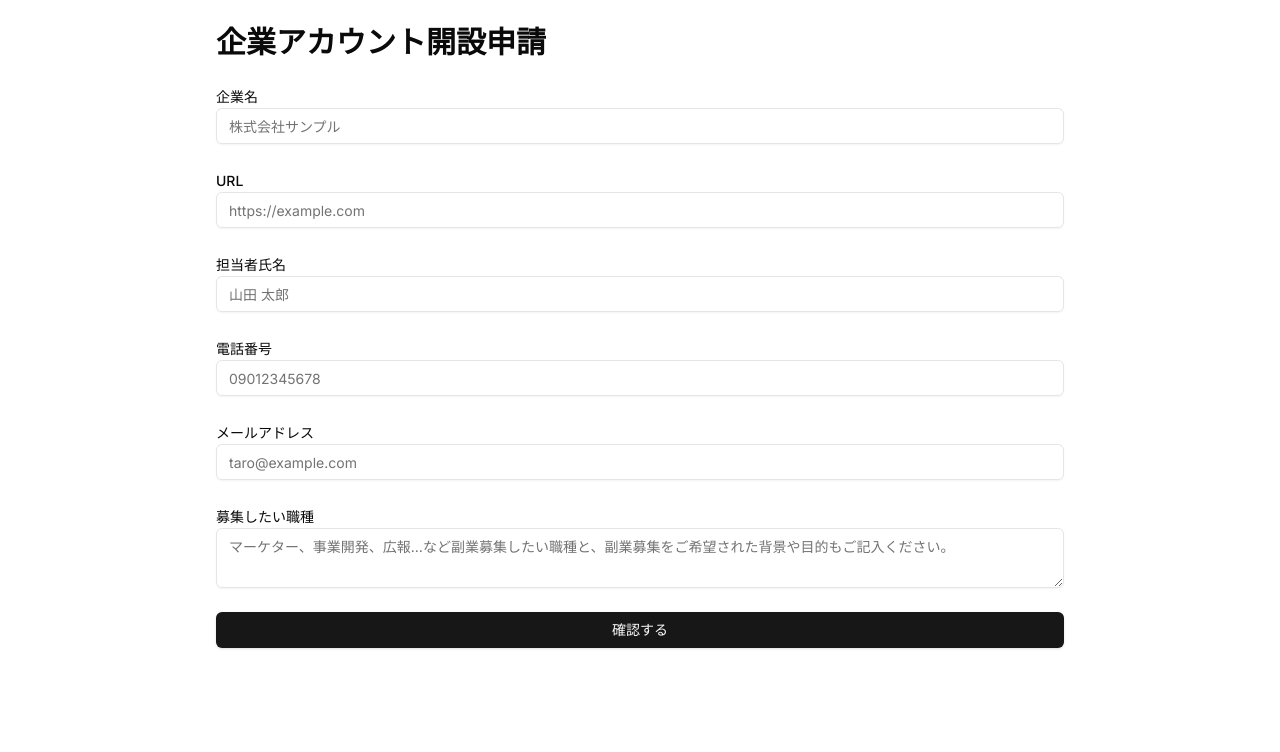
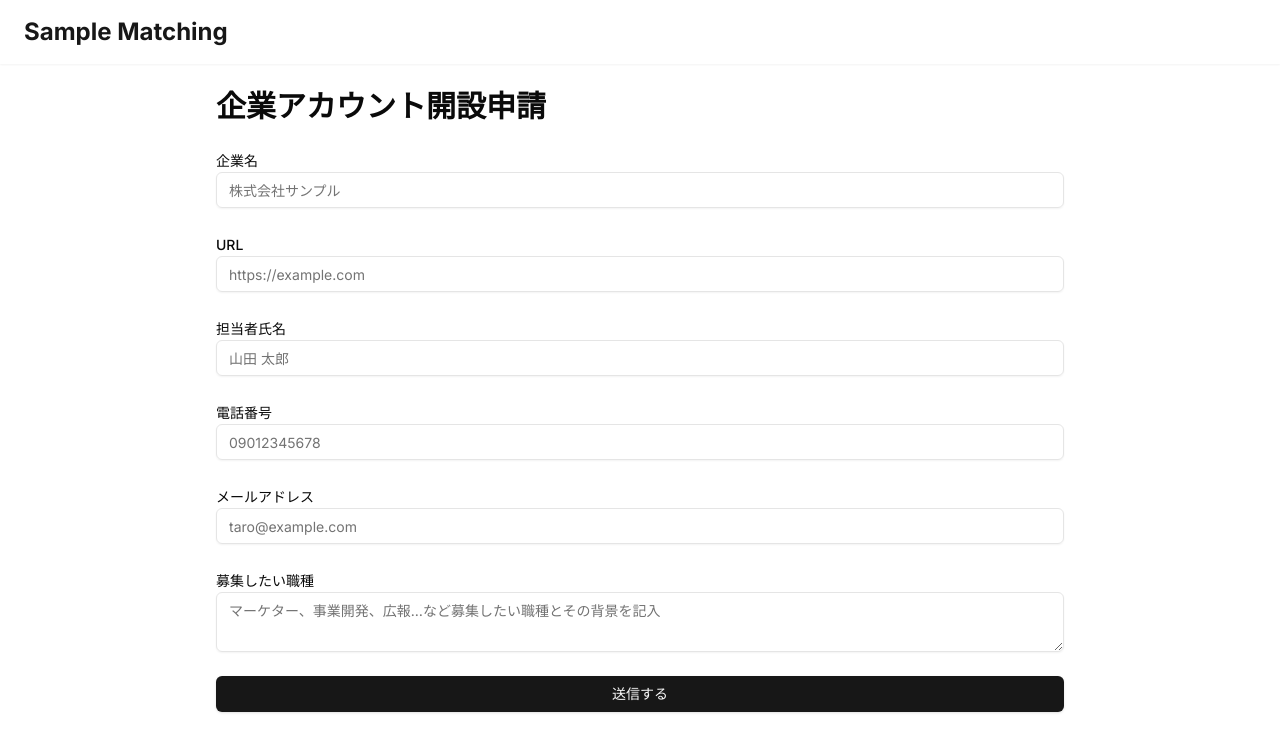
Before and after one commit to Kyohei-takiyama/sample-matching-app, a Next.js app in the folder frontend/: page /contact in a window 1280 px wide. Shown: the top 752 px of the page. Built offline with nearby package versions, Linux system fonts and the light colour scheme.

Commit message:
ContactページにZodを使用したフォームバリデーションを追加し、エラーメッセージを表示。Headerコンポーネントを更新して、ホームページと他のページで異なるナビゲーションを実装。

```diff
--- a/frontend/src/app/contact/page.tsx
+++ b/frontend/src/app/contact/page.tsx
@@ -1,15 +1,35 @@
 "use client";
 
-import type React from "react";
-import { useState } from "react";
+import React, { useState } from "react";
+import { z } from "zod";
 import { Button } from "@/components/ui/button";
 import { Input } from "@/components/ui/input";
 import { Textarea } from "@/components/ui/textarea";
-import { RadioGroup, RadioGroupItem } from "@/components/ui/radio-group";
 import { Label } from "@/components/ui/label";
 
+import Header from "@/components/Header";
+
+// Zod でフォームのスキーマを定義
+const contactSchema = z.object({
+  companyName: z.string().min(1, { message: "企業名は必須です" }),
+  companyUrl: z.string().url({ message: "正しいURLを入力してください" }),
+  contactName: z.string().min(1, { message: "担当者氏名は必須です" }),
+  contactPhone: z.string().min(1, { message: "電話番号は必須です" }),
+  contactEmail: z
+    .string()
+    .email({ message: "正しいメールアドレスを入力してください" }),
+  recruitmentReason: z
+    .string()
+    .min(1, { message: "募集したい職種を入力してください" }),
+  recognizedFrom: z.string().optional(),
+  recognizedFromOther: z.string().optional(),
+});
+
+// 型を生成
+type ContactFormData = z.infer<typeof contactSchema>;
+
 export default function Contact() {
-  const [formData, setFormData] = useState({
+  const [formData, setFormData] = useState<ContactFormData>({
     companyName: "",
     companyUrl: "",
     contactName: "",
@@ -19,6 +39,11 @@ export default function Contact() {
     recognizedFrom: "",
     recognizedFromOther: "",
   });
+
+  // バリデーションエラーを保持する state（キーはフォームフィールド名）
+  const [errors, setErrors] = useState<
+    Partial<Record<keyof ContactFormData, string>>
+  >({});
 
   const handleInputChange = (
     e: React.ChangeEvent<HTMLInputElement | HTMLTextAreaElement>
@@ -30,20 +55,33 @@ export default function Contact() {
     }));
   };
 
-  const handleRadioChange = (value: string) => {
-    setFormData((prevState) => ({
-      ...prevState,
-      recognizedFrom: value,
-    }));
-  };
-
   const handleSubmit = (e: React.FormEvent) => {
     e.preventDefault();
-    console.log("Form submitted:", formData);
-    // Here you would typically send the data to your server
+    // Zod で検証
+    const result = contactSchema.safeParse(formData);
+    if (!result.success) {
+      // エラー内容を state にセットする
+      const fieldErrors: Partial<Record<keyof ContactFormData, string>> = {};
+      result.error.errors.forEach((err) => {
+        if (err.path.length > 0) {
+          const field = err.path[0] as keyof ContactFormData;
+          fieldErrors[field] = err.message;
+        }
+      });
+      setErrors(fieldErrors);
+      console.log("Validation errors:", result.error.errors);
+    } else {
+      // バリデーション成功時はエラー state をクリア
+      setErrors({});
+      console.log("Validated form data:", result.data);
+      alert("送信しました");
+      // ここでサーバーへの送信などの処理を実行する
+    }
   };
 
   return (
+    <>
+      <Header />
       <div className="max-w-4xl mx-auto p-6">
         <h1 className="text-3xl font-bold mb-6">企業アカウント開設申請</h1>
         <form onSubmit={handleSubmit} className="space-y-6">
@@ -56,6 +94,9 @@ export default function Contact() {
               onChange={handleInputChange}
               placeholder="株式会社サンプル"
             />
+            {errors.companyName && (
+              <p className="text-red-500 text-sm">{errors.companyName}</p>
+            )}
           </div>
 
           <div>
@@ -67,6 +108,9 @@ export default function Contact() {
               onChange={handleInputChange}
               placeholder="https://example.com"
             />
+            {errors.companyUrl && (
+              <p className="text-red-500 text-sm">{errors.companyUrl}</p>
+            )}
           </div>
 
           <div>
@@ -78,6 +122,9 @@ export default function Contact() {
               onChange={handleInputChange}
               placeholder="山田 太郎"
             />
+            {errors.contactName && (
+              <p className="text-red-500 text-sm">{errors.contactName}</p>
+            )}
           </div>
 
           <div>
@@ -89,6 +136,9 @@ export default function Contact() {
               onChange={handleInputChange}
               placeholder="09012345678"
             />
+            {errors.contactPhone && (
+              <p className="text-red-500 text-sm">{errors.contactPhone}</p>
+            )}
           </div>
 
           <div>
@@ -100,6 +150,9 @@ export default function Contact() {
               onChange={handleInputChange}
               placeholder="taro@example.com"
             />
+            {errors.contactEmail && (
+              <p className="text-red-500 text-sm">{errors.contactEmail}</p>
+            )}
           </div>
 
           <div>
@@ -109,14 +162,18 @@ export default function Contact() {
               name="recruitmentReason"
               value={formData.recruitmentReason}
               onChange={handleInputChange}
-            placeholder="マーケター、事業開発、広報…など副業募集したい職種と、副業募集をご希望された背景や目的もご記入ください。"
+              placeholder="マーケター、事業開発、広報…など募集したい職種とその背景を記入"
             />
+            {errors.recruitmentReason && (
+              <p className="text-red-500 text-sm">{errors.recruitmentReason}</p>
+            )}
           </div>
 
           <Button type="submit" className="w-full">
-          確認する
+            送信する
           </Button>
         </form>
       </div>
+    </>
   );
 }
--- a/frontend/src/components/Header.tsx
+++ b/frontend/src/components/Header.tsx
@@ -1,18 +1,38 @@
+"use client";
+
 import Link from "next/link";
+import { usePathname } from "next/navigation";
 import { Button } from "@/components/ui/button";
 
 export default function Header() {
+  const pathname = usePathname();
+  const isHome = pathname === "/";
+
   return (
     <header className="py-4 px-6 bg-white shadow-sm">
+      {isHome ? (
         <div className="container mx-auto flex justify-between items-center">
           <Link href="/" className="text-2xl font-bold text-primary">
             Sample Matching
           </Link>
           <div className="flex space-x-4 flex-row">
-          <Button variant="outline">掲載をご検討中の企業様はこちら</Button>
-          <Button>ログイン</Button>
+            <Button variant="outline" asChild>
+              <Link href="/contact">掲載をご検討中の企業様はこちら</Link>
+            </Button>
+            <Button asChild>
+              <Link href="/login">ログイン</Link>
+            </Button>
           </div>
         </div>
+      ) : (
+        <>
+          <div className="container mx-auto flex justify-between items-center">
+            <Link href="/" className="text-2xl font-bold text-primary">
+              Sample Matching
+            </Link>
+          </div>
+        </>
+      )}
     </header>
   );
 }
```
Lines whose indentation alone changed are shown as unchanged.
